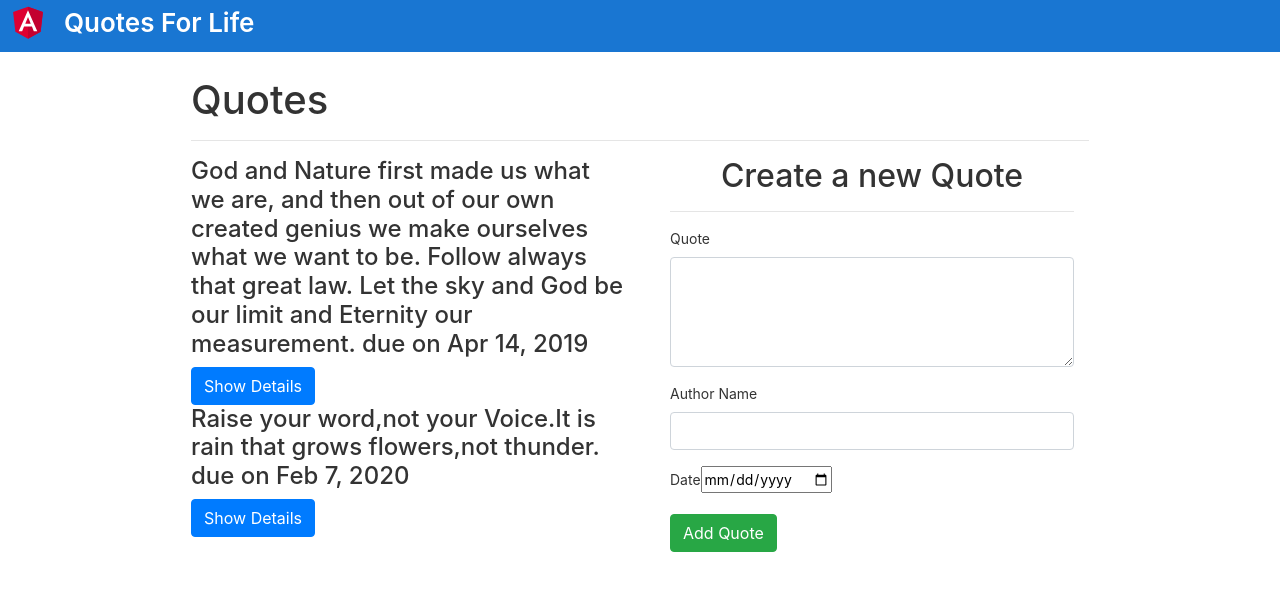
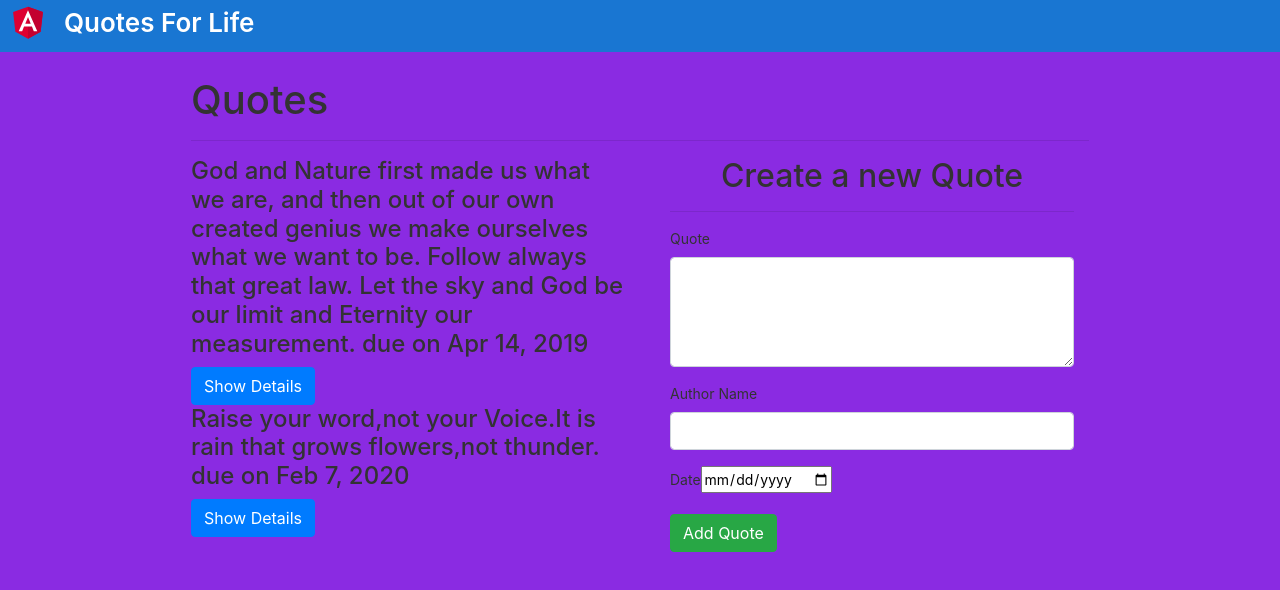
Before and after one commit to HILLARY-oti/quotesproj, an Angular app: page / in a window 1280 px wide. Shown: the top 590 px of the page. Built offline with nearby package versions, Linux system fonts and the light colour scheme.

Commit message:
add color background

```diff
--- a/src/styles.css
+++ b/src/styles.css
@@ -1,2 +1,5 @@
 /* You can add global styles to this file, and also import other style files */
-@import "~bootstrap/dist/css/bootstrap.css"
+@import "~bootstrap/dist/css/bootstrap.css";
+body{
+    background-color: blueviolet;
+}
```
